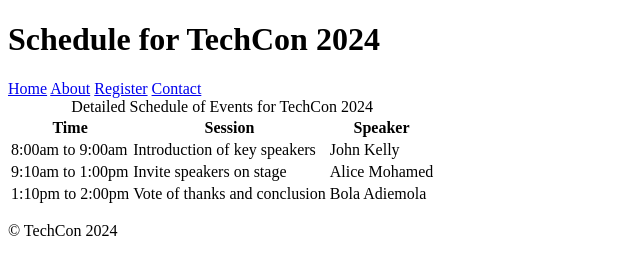
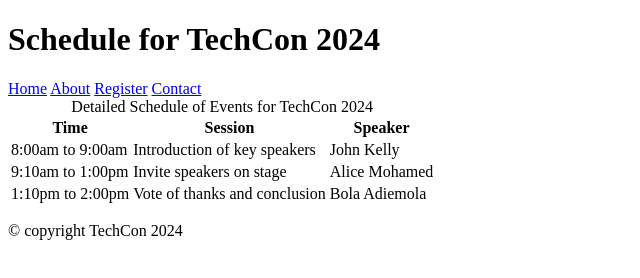
Before and after one commit to Jonah-Okiru/TechCon_HTML, a plain HTML site: page techcon_website/schedule.html in a window 1280 px wide. Shown: the full height of the page, 0-640 px from the left. Drawn offline with Linux system fonts and the light colour scheme.

Commit message:
correction on schedule file

```diff
--- a/techcon_website/schedule.html
+++ b/techcon_website/schedule.html
@@ -39,6 +39,6 @@
         </table>
     </main>
     <footer>
-        <p>&copy; TechCon 2024</p>
+        <p>&copy; copyright TechCon 2024</p>
     </footer>
 </html>
```
